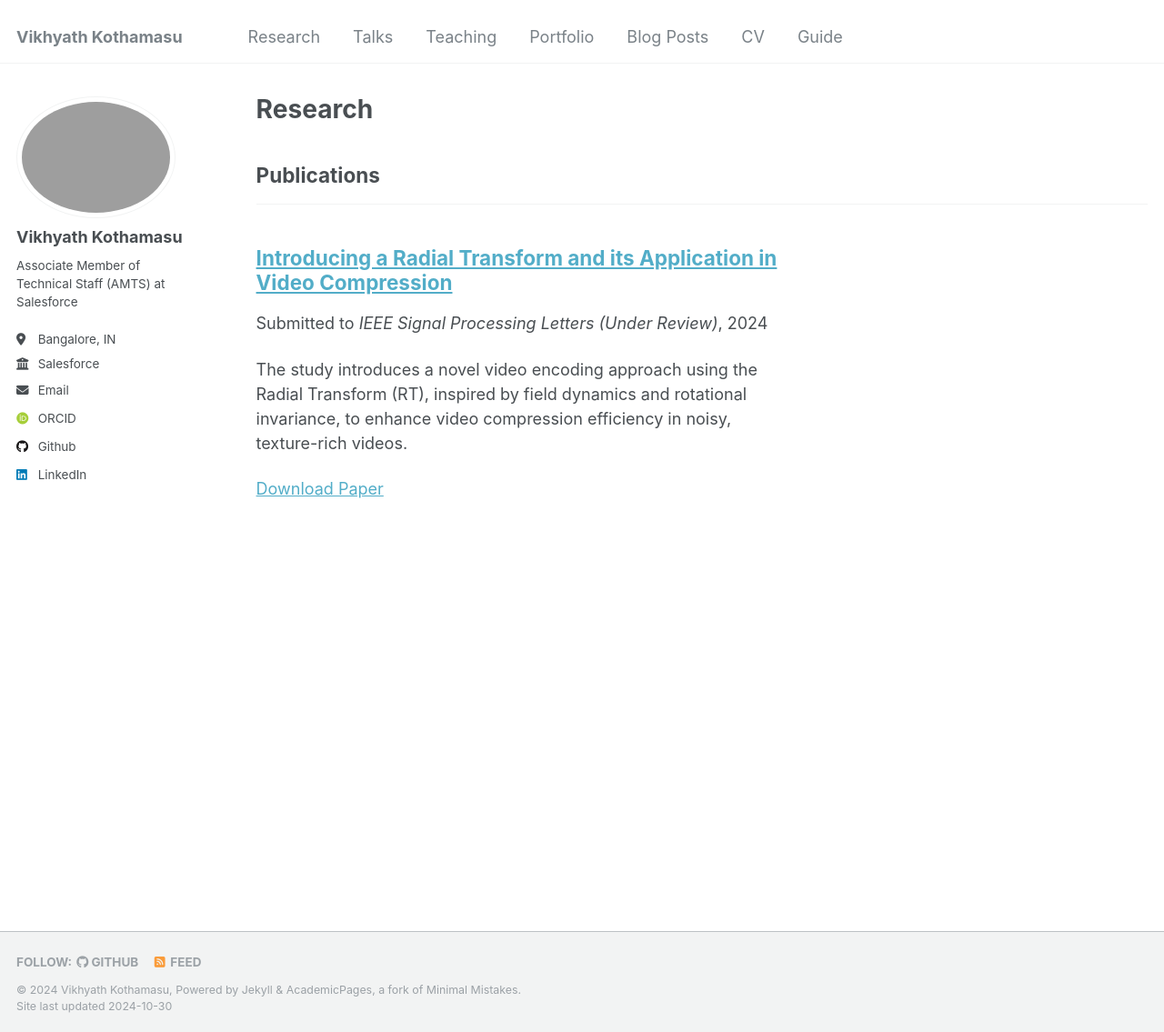
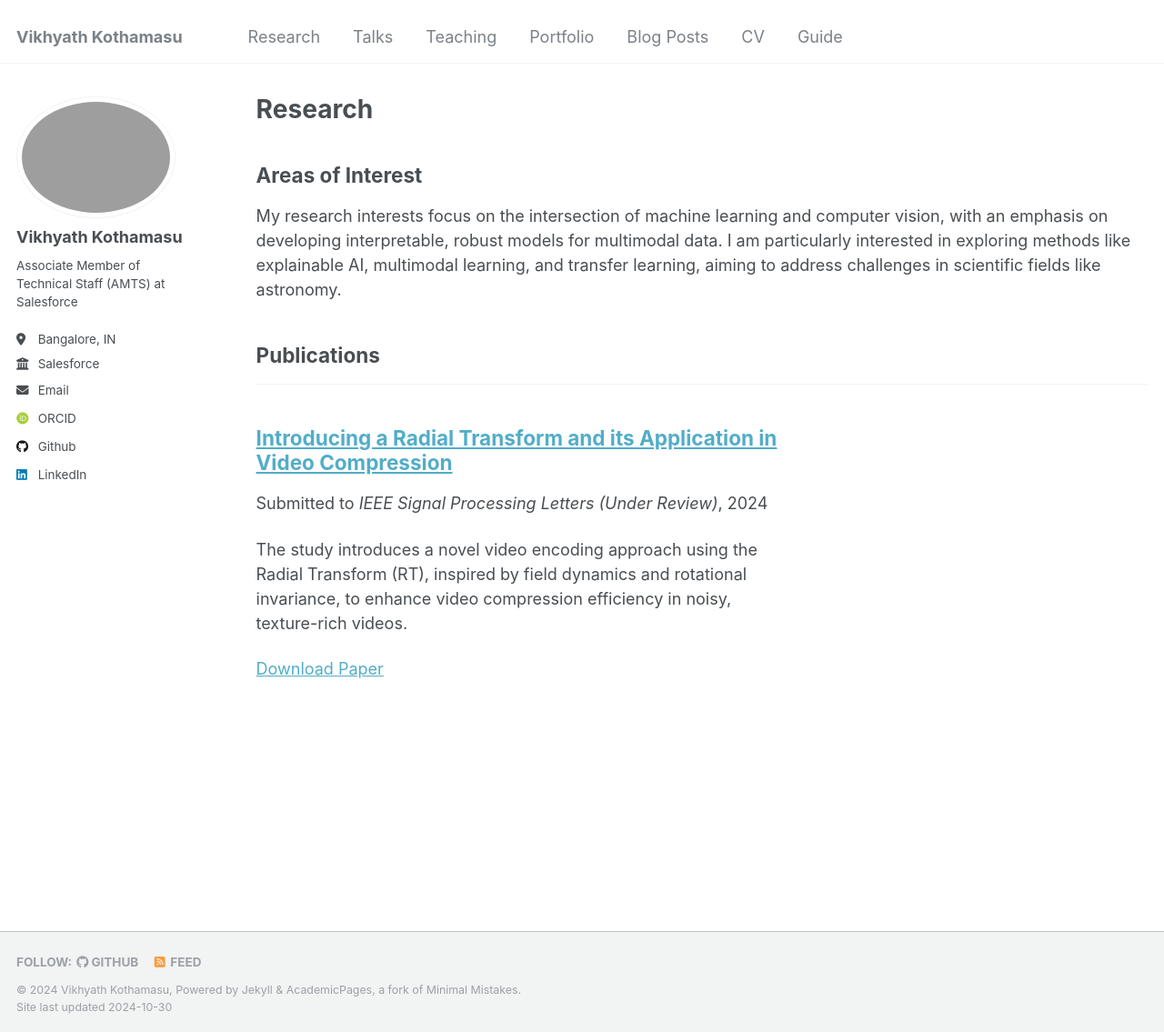
Before and after one commit to Vikhyath-vec/vikhyath-vec.github.io, a Jekyll site: the page built from _pages/publications.html, in a window 1280 px wide and 1135 px high. Shown: the whole window at 91% size. Built offline with Jekyll 4.4.1, drawn with Linux system fonts in a browser that asks for light colours; some web fonts are replaced.

Commit message:
finished research page

```diff
--- a/_layouts/single.html
+++ b/_layouts/single.html
@@ -66,7 +66,7 @@ layout: default
         {% if site.data.ui-text[site.locale].meta_label %}
           <h4 class="page__meta-title">{{ site.data.ui-text[site.locale].meta_label }}</h4>
         {% endif %}
-        {% include page__taxonomy.html %}
+        <!-- {% include page__taxonomy.html %} -->
       </footer>
 
       {% if page.share %}{% include social-share.html %}{% endif %}
--- a/_pages/publications.html
+++ b/_pages/publications.html
@@ -10,6 +10,10 @@ author_profile: true
 {% endif %}
 
 {% include base_path %}
+
+<h2>Areas of Interest</h2>
+
+<p>My research interests focus on the intersection of machine learning and computer vision, with an emphasis on developing interpretable, robust models for multimodal data. I am particularly interested in exploring methods like explainable AI, multimodal learning, and transfer learning, aiming to address challenges in scientific fields like astronomy.</p>
 
 <!-- New style rendering if publication categories are defined -->
 {% if site.publication_category %}
```
